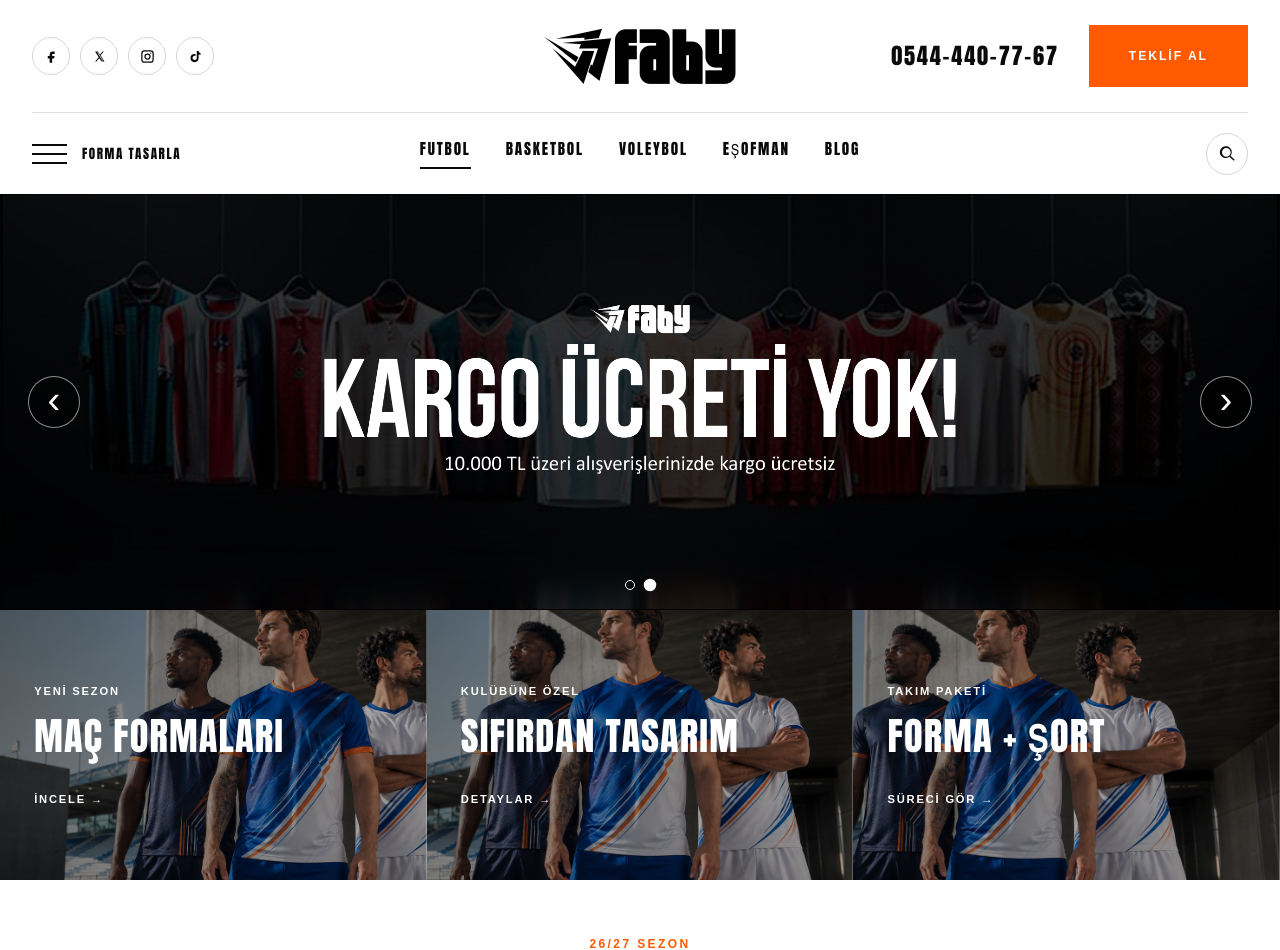
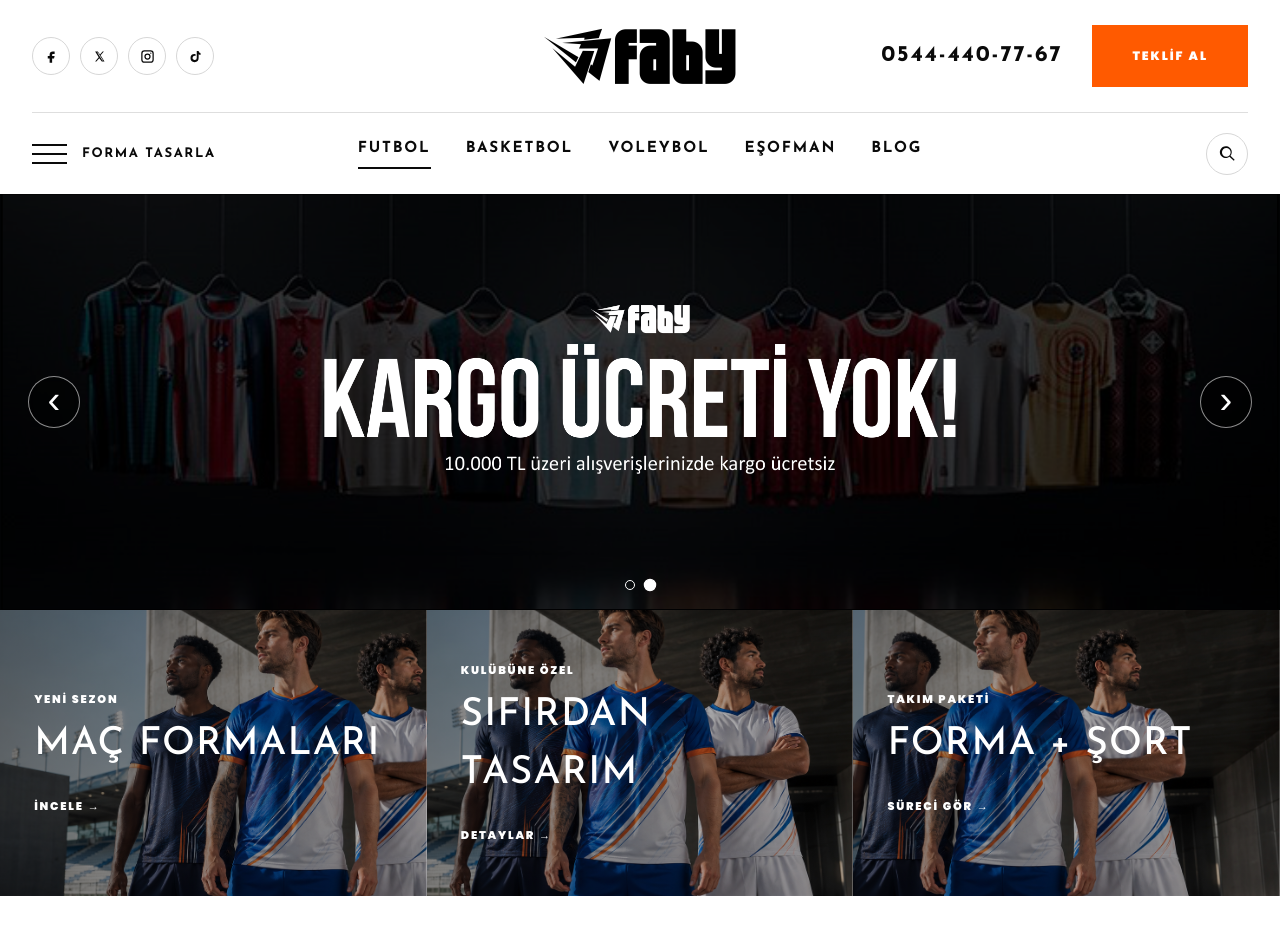
Before and after one commit to metinnasir/emirspor, a Next.js app: page / in a window 1280 px wide. Shown: the top 950 px of the page. Built offline with nearby package versions, Linux system fonts and the light colour scheme; no server answers.

Commit message:
Site tipografisini referans temaya uyarla

```diff
--- a/src/app/globals.css
+++ b/src/app/globals.css
@@ -3,7 +3,7 @@
 :root { --ink:#0a0a0a; --navy:#071c37; --blue:#1267e8; --orange:#ff5a00; --paper:#f6f6f4; }
 * { box-sizing:border-box; }
 html { scroll-behavior:smooth; }
-body { margin:0; color:var(--ink); background:#fff; font-family:Arial, Helvetica, sans-serif; }
+body { margin:0; color:var(--ink); background:#fff; font-family:var(--font-body),sans-serif; }
 a { color:inherit; text-decoration:none; }
 .container-wide { width:min(1450px, calc(100% - 64px)); margin-inline:auto; }
 .site-header { background:#fff; position:relative; z-index:10; }
@@ -12,23 +12,23 @@ a { color:inherit; text-decoration:none; }
 .socials a { width:38px; height:38px; display:grid; place-items:center; border:1px solid #d7d7d7; border-radius:50%; transition:background-color .2s,color .2s,border-color .2s,transform .2s; }
 .socials svg { width:15px; height:15px; fill:currentColor; }
 .socials a:hover,.socials a:focus-visible { color:#fff; background:var(--orange); border-color:var(--orange); transform:translateY(-2px); outline:none; }
-.brand { font-family:Impact, "Arial Narrow", sans-serif; font-size:2.15rem; letter-spacing:.06em; line-height:1; }
+.brand { font-family:var(--font-heading),sans-serif; font-size:2.15rem; letter-spacing:.06em; line-height:1; }
 .brand span { color:var(--blue); }
 .brand img { width:192px; height:auto; display:block; }
 .header-contact { justify-self:end; display:flex; align-items:center; gap:30px; }
-.header-phone { font-family:Impact,"Arial Narrow",sans-serif; font-size:1.4rem; letter-spacing:.08em; white-space:nowrap; transition:color .2s; }
+.header-phone { font-family:var(--font-heading),sans-serif; font-size:1.4rem; font-weight:700; letter-spacing:.08em; white-space:nowrap; transition:color .2s; }
 .header-phone:hover,.header-phone:focus-visible { color:var(--orange); outline:none; }
 .header-cta { display:inline-block; background:var(--orange); color:#fff; padding:22px 40px; font-size:.76rem; font-weight:900; letter-spacing:.16em; box-shadow:0 0 0 0 rgba(255,90,0,.3); transition:background-color .2s,transform .2s,box-shadow .2s; }
 .header-cta:hover,.header-cta:focus-visible { background:#e94f00; transform:translateY(-2px); box-shadow:0 8px 22px rgba(255,90,0,.24); outline:none; }
 .header-nav { min-height:82px; display:grid; grid-template-columns:1fr auto 1fr; align-items:center; border-top:1px solid #dedede; }
-.header-nav nav { display:flex; gap:35px; font-family:Impact, "Arial Narrow", sans-serif; font-size:.95rem; letter-spacing:.12em; }
+.header-nav nav { display:flex; gap:35px; font-family:var(--font-heading),sans-serif; font-size:.95rem; font-weight:700; letter-spacing:.12em; }
 .header-nav nav a:first-child { border-bottom:2px solid var(--ink); padding-bottom:6px; }
 .header-nav nav a { transition:color .2s; }
 .header-nav nav a:hover,.header-nav nav a:focus-visible { color:var(--orange); outline:none; }
 .design-menu { justify-self:start; position:relative; }
 .design-menu summary { list-style:none; cursor:pointer; }
 .design-menu summary::-webkit-details-marker { display:none; }
-.design-trigger { display:flex; align-items:center; gap:15px; font-family:Impact,"Arial Narrow",sans-serif; font-size:.82rem; letter-spacing:.12em; transition:color .2s; }
+.design-trigger { display:flex; align-items:center; gap:15px; font-family:var(--font-heading),sans-serif; font-size:.82rem; letter-spacing:.12em; transition:color .2s; }
 .design-trigger:hover,.design-trigger:focus-visible { color:var(--orange); outline:none; }
 .menu-mark { width:35px; display:grid; gap:7px; }
 .menu-mark i { display:block; height:2px; background:var(--ink); }
@@ -52,7 +52,7 @@ a { color:inherit; text-decoration:none; }
 .slider-dots button.active { background:#fff; transform:scale(1.25); }
 .kicker { margin:0 0 20px; font-size:.75rem; font-weight:900; letter-spacing:.2em; color:#fff; }
 .kicker.orange { color:var(--orange); }
-.campaign-hero h1 { margin:0; max-width:720px; font-family:Impact, "Arial Narrow", sans-serif; font-size:clamp(4.8rem,9vw,8.8rem); line-height:.85; letter-spacing:.015em; font-weight:500; }
+.campaign-hero h1 { margin:0; max-width:720px; font-family:var(--font-heading),sans-serif; font-size:clamp(4.8rem,9vw,8.8rem); line-height:.85; letter-spacing:.015em; font-weight:500; }
 .hero-copy { max-width:590px; font-size:1.1rem; line-height:1.7; color:#dde8f2; margin:28px 0 34px; }
 .solid-button { display:inline-block; background:var(--orange); padding:20px 30px; font-size:.78rem; font-weight:900; letter-spacing:.12em; }
 .scroll-cue { position:absolute; bottom:0; left:50%; width:56px; height:56px; display:grid; place-items:center; background:#fff; color:#111; font-size:1.35rem; }
@@ -61,10 +61,10 @@ a { color:inherit; text-decoration:none; }
 .promo:after { content:""; position:absolute; inset:0; border-right:1px solid rgba(255,255,255,.25); }
 .promo-one { background-position:55% 45%; }.promo-two { background-position:83% 50%; }.promo-three { background-position:100% 48%; }
 .promo span,.promo em { position:relative; z-index:1; font-style:normal; font-size:.7rem; font-weight:900; letter-spacing:.16em; }
-.promo strong { position:relative; z-index:1; font-family:Impact,"Arial Narrow",sans-serif; font-size:clamp(2rem,3vw,3.3rem); letter-spacing:.03em; margin:8px 0 25px; }
+.promo strong { position:relative; z-index:1; font-family:var(--font-heading),sans-serif; font-size:clamp(2rem,3vw,3.3rem); font-weight:500; letter-spacing:.03em; margin:8px 0 25px; }
 .products-section { padding:55px 0 125px; }
 .section-heading { text-align:center; max-width:780px; margin:0 auto 55px; }
-.section-heading h2,.statement-copy h2,.contact-banner h2 { font-family:Impact,"Arial Narrow",sans-serif; font-weight:500; letter-spacing:.02em; font-size:clamp(3rem,6vw,5.6rem); line-height:.95; margin:0 0 20px; }
+.section-heading h2,.statement-copy h2,.contact-banner h2 { font-family:var(--font-heading),sans-serif; font-weight:500; letter-spacing:.02em; font-size:clamp(3rem,6vw,5.6rem); line-height:.95; margin:0 0 20px; }
 .section-heading .season-title { width:max-content; max-width:calc(100vw - 32px); margin-inline:auto; text-align:center; font-size:clamp(1.05rem,3.075vw,3.15rem); white-space:nowrap; }
 .section-heading>p:last-child { color:#6b6b6b; line-height:1.7; }
 .product-grid { display:grid; grid-template-columns:repeat(4,minmax(0,1fr)); gap:52px 26px; }
@@ -73,25 +73,25 @@ a { color:inherit; text-decoration:none; }
 .product-image-stage img { width:100%; height:100%; object-fit:contain; transition:transform .45s cubic-bezier(.22,.61,.36,1); }
 .product:hover .product-image-stage img,.product:focus-within .product-image-stage img { transform:scale(1.1); }
 .jersey-stage.navy { --j1:#071c37; --j2:#10447b; }.jersey-stage.orange { --j1:#f04e12; --j2:#101b2d; }.jersey-stage.white { --j1:#f8f8f8; --j2:#1966d8; }.jersey-stage.blue { --j1:#1267e8; --j2:#06172d; }
-.product-number { position:absolute; left:18px; top:15px; color:#d0d0d0; font-family:Impact,sans-serif; font-size:4.5rem; }
+.product-number { position:absolute; left:18px; top:15px; color:#d0d0d0; font-family:var(--font-heading),sans-serif; font-size:4.5rem; }
 .jersey { width:190px; height:225px; position:relative; display:grid; place-items:center; color:white; background:linear-gradient(145deg,var(--j1) 0 45%,var(--j2) 46% 58%,var(--j1) 59%); clip-path:polygon(25% 0,40% 9%,60% 9%,75% 0,100% 17%,86% 39%,78% 31%,78% 100%,22% 100%,22% 31%,14% 39%,0 17%); filter:drop-shadow(0 25px 18px rgba(0,0,0,.18)); }
 .white .jersey { color:#091a2f; }
-.jersey span { text-align:center; font-family:Impact,sans-serif; font-size:1.4rem; letter-spacing:.08em; }
+.jersey span { text-align:center; font-family:var(--font-heading),sans-serif; font-size:1.4rem; letter-spacing:.08em; }
 .product { text-align:center; }
-.product h3 { margin:20px 0 8px; font-family:Impact,"Arial Narrow",sans-serif; font-size:.72rem; font-weight:500; letter-spacing:.04em; text-transform:uppercase; }
-.product-price { display:block; color:#8a8a8a; font-family:Impact,"Arial Narrow",sans-serif; font-size:1.36rem; letter-spacing:.04em; }
+.product h3 { margin:20px 0 8px; font-family:var(--font-heading),sans-serif; font-size:.72rem; font-weight:700; letter-spacing:.04em; text-transform:uppercase; }
+.product-price { display:block; color:#8a8a8a; font-family:var(--font-heading),sans-serif; font-size:1.36rem; font-weight:500; letter-spacing:.04em; }
 .statement-section { display:grid; grid-template-columns:1.15fr .85fr; min-height:720px; background:var(--paper); }
 .statement-image { background:linear-gradient(rgba(4,20,37,.12),rgba(4,20,37,.12)),url('/portfolyo/banner/ana-sayfa-hero.png') 68% center/cover no-repeat; }
 .statement-copy { padding:10%; align-self:center; }
 .statement-copy>p:not(.kicker) { max-width:590px; color:#5f6670; font-size:1.05rem; line-height:1.8; }
-.stats { display:flex; gap:70px; margin-top:45px; padding-top:35px; border-top:1px solid #ccc; }.stats div { display:grid; gap:5px; }.stats strong { font-family:Impact,sans-serif; font-size:2.6rem; }.stats span { font-size:.67rem; font-weight:900; letter-spacing:.12em; }
+.stats { display:flex; gap:70px; margin-top:45px; padding-top:35px; border-top:1px solid #ccc; }.stats div { display:grid; gap:5px; }.stats strong { font-family:var(--font-heading),sans-serif; font-size:2.6rem; }.stats span { font-size:.67rem; font-weight:900; letter-spacing:.12em; }
 .process-section { background:#071526; color:#fff; padding:110px 0; }
 .light-heading { color:#fff; }.light-heading>p:last-child { color:#aeb9c5; }
 .process-grid { display:grid; grid-template-columns:repeat(3,1fr); border-top:1px solid #435064; border-bottom:1px solid #435064; }
-.process-grid article { padding:55px 9%; border-right:1px solid #435064; }.process-grid article:last-child { border:0; }.process-grid b { color:var(--orange); font-family:Impact,sans-serif; font-size:2.8rem; }.process-grid h3 { font-family:Impact,sans-serif; letter-spacing:.04em; font-size:1.8rem; }.process-grid p { color:#aeb9c5; line-height:1.7; }
+.process-grid article { padding:55px 9%; border-right:1px solid #435064; }.process-grid article:last-child { border:0; }.process-grid b { color:var(--orange); font-family:var(--font-heading),sans-serif; font-size:2.8rem; }.process-grid h3 { font-family:var(--font-heading),sans-serif; letter-spacing:.04em; font-size:1.8rem; }.process-grid p { color:#aeb9c5; line-height:1.7; }
 .contact-banner { background:var(--orange); color:#fff; padding:90px max(5vw,32px); display:flex; align-items:center; justify-content:space-between; gap:40px; }.contact-banner h2 { margin:0; }.outline-button { border:2px solid #fff; padding:22px 28px; font-size:.72rem; font-weight:900; letter-spacing:.13em; }
 footer { background:#050c15; color:#fff; }.footer-main { min-height:250px; display:grid; grid-template-columns:1fr 1fr 1fr; align-items:center; gap:30px; }.footer-brand { font-size:2.5rem; }.footer-brand img { filter:invert(1); }.footer-main p { color:#8f9aab; }.footer-main>div { justify-self:end; display:flex; gap:25px; font-size:.7rem; font-weight:900; letter-spacing:.1em; }.footer-bottom { border-top:1px solid #27303d; padding:24px 0; color:#748092; font-size:.65rem; letter-spacing:.1em; }
-.editorial-placeholder { min-height:100vh; padding:60px max(6vw,24px); background:linear-gradient(120deg,#06172d,#0d3768); color:#fff; }.editorial-placeholder>div { max-width:900px; margin:14vh auto 0; }.editorial-placeholder h1 { margin:0 0 25px; font-family:Impact,"Arial Narrow",sans-serif; font-size:clamp(4rem,10vw,8rem); line-height:.9; font-weight:500; text-transform:uppercase; }.editorial-placeholder>div>p:not(.kicker) { max-width:720px; color:#d9e4ef; font-size:1.15rem; line-height:1.8; }.editorial-placeholder .preparing-note { padding-left:20px; border-left:3px solid var(--orange); margin:30px 0; }.back-home { font-weight:900; letter-spacing:.12em; font-size:.75rem; }
+.editorial-placeholder { min-height:100vh; padding:60px max(6vw,24px); background:linear-gradient(120deg,#06172d,#0d3768); color:#fff; }.editorial-placeholder>div { max-width:900px; margin:14vh auto 0; }.editorial-placeholder h1 { margin:0 0 25px; font-family:var(--font-heading),sans-serif; font-size:clamp(4rem,10vw,8rem); line-height:.9; font-weight:500; text-transform:uppercase; }.editorial-placeholder>div>p:not(.kicker) { max-width:720px; color:#d9e4ef; font-size:1.15rem; line-height:1.8; }.editorial-placeholder .preparing-note { padding-left:20px; border-left:3px solid var(--orange); margin:30px 0; }.back-home { font-weight:900; letter-spacing:.12em; font-size:.75rem; }
 @media (max-width:900px) { .container-wide{width:min(100% - 32px,1450px)} .header-top{min-height:82px}.socials,.header-phone{display:none}.header-top{grid-template-columns:1fr auto}.brand{justify-self:start}.header-contact{gap:0}.header-cta{padding:16px 20px}.header-nav{grid-template-columns:auto 1fr auto;min-height:65px}.design-trigger strong{display:none}.design-dropdown{top:49px;width:min(315px,calc(100vw - 32px))}.header-nav nav{justify-self:center;gap:16px}.header-nav nav a:nth-child(3),.header-nav nav a:nth-child(4){display:none}.slider-arrow{width:42px;height:42px;font-size:2rem}.slider-previous{left:14px}.slider-next{right:14px}.slider-dots{bottom:12px}.promo-grid{grid-template-columns:1fr}.promo{min-height:220px}.product-grid{grid-template-columns:repeat(2,1fr)}.statement-section{grid-template-columns:1fr}.statement-image{min-height:520px}.process-grid{grid-template-columns:1fr}.process-grid article{border-right:0;border-bottom:1px solid #435064}.contact-banner{align-items:flex-start;flex-direction:column}.footer-main{grid-template-columns:1fr;padding:65px 0}.footer-main>div{justify-self:start}.jersey-stage{min-height:360px} }
 @media (max-width:560px) { .brand img{width:145px}.header-cta{padding:14px 15px;font-size:.65rem}.header-nav{grid-template-columns:1fr auto}.header-nav nav{display:none}.menu-mark{justify-self:start}.slider-arrow{width:34px;height:34px;font-size:1.6rem}.slider-previous{left:7px}.slider-next{right:7px}.slider-dots{bottom:7px;gap:7px}.slider-dots button{width:7px;height:7px}.product-grid{grid-template-columns:1fr}.statement-image{min-height:390px}.statement-copy{padding:70px 25px}.stats{gap:35px}.contact-banner{padding:70px 24px}.footer-main>div{flex-wrap:wrap}.promo strong{font-size:2.4rem} }
 
--- a/src/app/layout.tsx
+++ b/src/app/layout.tsx
@@ -1,5 +1,9 @@
 import type { Metadata } from "next";
+import { Josefin_Sans, Poppins } from "next/font/google";
 import "./globals.css";
+
+const poppins = Poppins({ subsets: ["latin"], weight: ["400", "500", "700", "900"], variable: "--font-body", display: "swap" });
+const josefinSans = Josefin_Sans({ subsets: ["latin"], weight: ["400", "500", "700"], variable: "--font-heading", display: "swap" });
 
 const siteUrl = process.env.NEXT_PUBLIC_SITE_URL ?? "https://emirspor.com";
 
@@ -13,5 +17,5 @@ export const metadata: Metadata = {
 };
 
 export default function RootLayout({ children }: Readonly<{ children: React.ReactNode }>) {
-  return <html lang="tr"><body>{children}</body></html>;
+  return <html lang="tr"><body className={`${poppins.variable} ${josefinSans.variable}`}>{children}</body></html>;
 }
```
